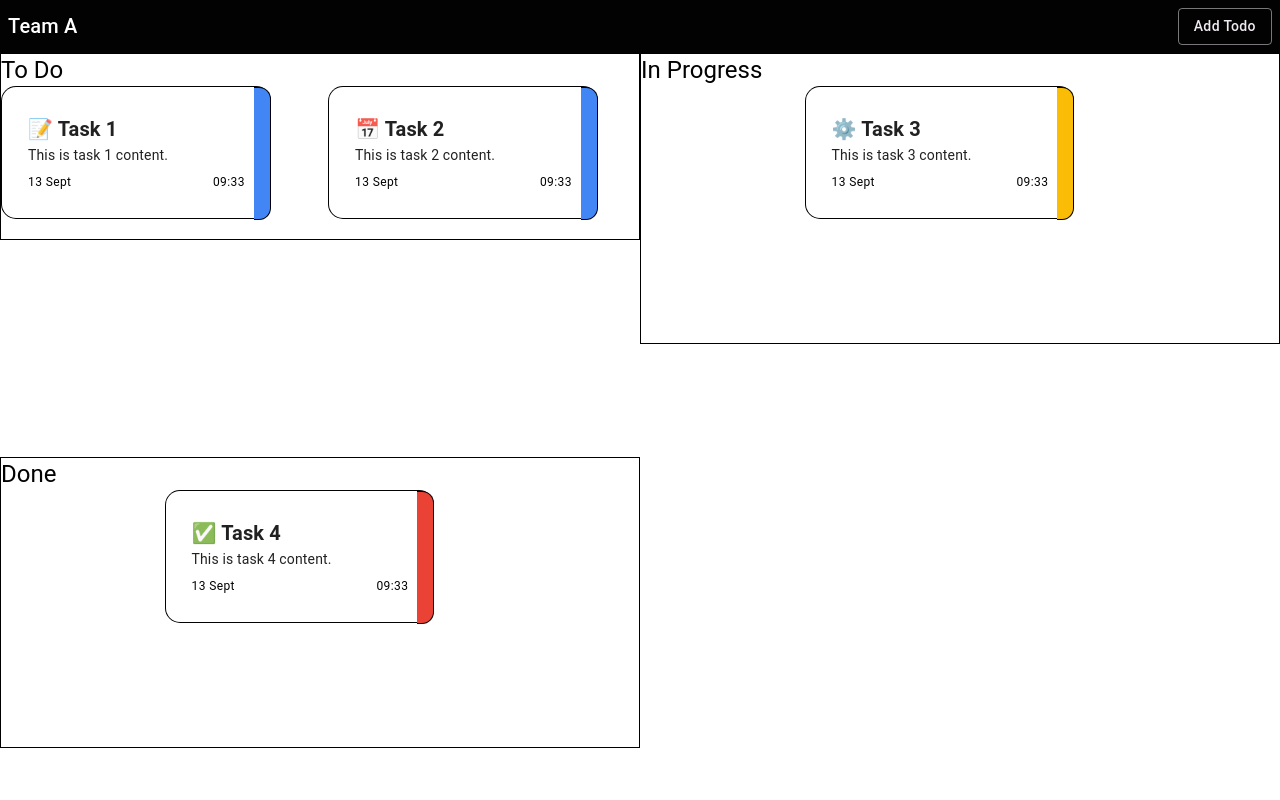
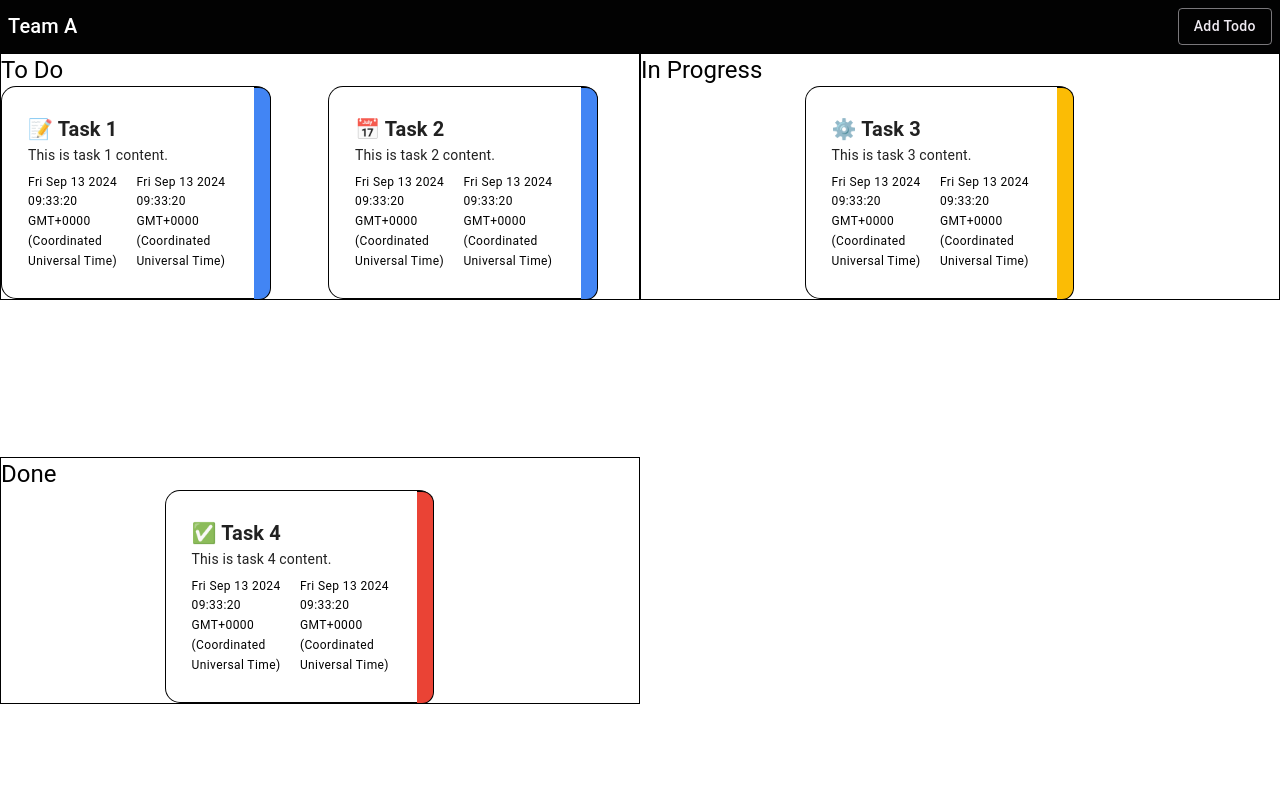
Before and after one commit to ajaykiran-reddy-by/sticky-notes, a React (Vite) app: page / in a window 1280 px wide. Shown: the top 800 px of the page. Built offline with nearby package versions, Linux system fonts and the light colour scheme.

Commit message:
drag and drop fun fic

```diff
--- a/src/App.tsx
+++ b/src/App.tsx
@@ -1,14 +1,9 @@
-import React, { useState } from 'react';
-import {
-  AppBar,
-  Button,
-  Grid2,
-  Typography,
-} from "@mui/material";
+import React, { useState } from "react";
+import { AppBar, Button, Grid2, Typography } from "@mui/material";
 import TodoCard from "./components/TodoCard";
 
-import { WidthFull } from '@mui/icons-material';
-import WorkspaceArea from './components/WorkspaceArea';
+import { WidthFull } from "@mui/icons-material";
+import WorkspaceArea from "./components/WorkspaceArea";
 
 function App() {
   const [openDialog, setOpenDialog] = useState(false);
@@ -38,16 +33,19 @@ function App() {
             </Typography>
           </Grid2>
           <Grid2 size={8} style={{ textAlign: "end" }}>
-            <Button variant="outlined" color="secondary" onClick={handleOpenDialog}>
+            <Button
+              variant="outlined"
+              color="secondary"
+              onClick={handleOpenDialog}
+            >
               Add Todo
             </Button>
           </Grid2>
         </Grid2>
       </AppBar>
-      <Grid2 container width={'100%'} bgcolor={'#FFFFFF'} height={'100vh'}>
-          <WorkspaceArea/>
+      <Grid2 container width={"100%"} bgcolor={"#FFFFFF"} height={"100vh"}>
+        <WorkspaceArea />
       </Grid2>
-      <div style={{width: '200px', height: '200px', backgroundColor: 'red'}}></div>
       <TodoCard open={openDialog} onClose={handleCloseDialog} />
     </React.Fragment>
   );
--- a/src/components/ColumnComponent.tsx
+++ b/src/components/ColumnComponent.tsx
@@ -1,9 +1,7 @@
-import { Grid2, Typography } from '@mui/material'
-import TaskCardComponent from './TaskCardComponent'
+import { Grid2, Typography } from "@mui/material";
+import TaskCardComponent from "./TaskCardComponent";
 
-
-const ColumnComponent = (
-    {
+const ColumnComponent = ({
   colId,
   colName,
   cards,
@@ -12,7 +10,7 @@ const ColumnComponent = (
   handleDragStart,
   handleDragEnd,
 }: {
-        colId: number,
+  colId: number;
   colName: string;
   cards: {
     id: number;
@@ -27,29 +25,35 @@ const ColumnComponent = (
   handleDrop: Function;
   handleDragStart: Function;
   handleDragEnd: Function;
-      }
-) => {
-
-
+}) => {
   return (
     <Grid2 size={6}>
-        <Grid2 container direction={'column'} width={'100%'} border={'1px solid black'} onDragOver={() => handleDragOver} onDrop={(e: any) => handleDrop(e, colId)}>
+      <Grid2
+        container
+        direction={"column"}
+        width={"100%"}
+        border={"1px solid black"}
+        onDragOver={(e) => handleDragOver(e)}
+        onDrop={(e: any) => handleDrop(e, colId)}
+      >
         <Grid2>
-                <Typography variant="h5" align="left" color='primary'>
+          <Typography variant="h5" align="left" color="primary">
             {colName}
           </Typography>
         </Grid2>
-            <Grid2 container justifyContent={'center'} spacing={2}>
+        <Grid2 container justifyContent={"center"} spacing={2}>
           {cards.map((card) => (
             <TaskCardComponent
               handleDragStart={handleDragStart}
               handleDragEnd={handleDragEnd}
-                    key={card.id} {...card} />
+              key={card.id}
+              {...card}
+            />
           ))}
         </Grid2>
       </Grid2>
     </Grid2>
-  )
-}
+  );
+};
 
-export default ColumnComponent
+export default ColumnComponent;
--- a/src/components/TaskCardComponent.tsx
+++ b/src/components/TaskCardComponent.tsx
@@ -1,5 +1,5 @@
-import { Card, CardContent, Grid2, Typography } from '@mui/material';
-import { useState } from 'react';
+import { Card, CardContent, Grid2, Typography } from "@mui/material";
+import { useState } from "react";
 
 const TaskCardComponent = ({
   id,
@@ -20,69 +20,66 @@ const TaskCardComponent = ({
   handleDragStart: Function;
   handleDragEnd: Function;
 }) => {
-
-
   const [isDragging, setIsDragging] = useState(false);
+  console.log(dateTime, "[date time]");
 
   return (
-        <Grid2
-        size={{ xs: 12, md: 6 }}>
+    <Grid2 size={{ xs: 12, md: 6 }}>
       <Card
         draggable
-        onDragStart={(e:any) => handleDragStart(e, id)}
-        onDragEnd={() => handleDragEnd}
+        onDragStart={(e: any) => handleDragStart(e, id)}
+        onDragEnd={() => handleDragEnd()}
         sx={{
-            display: 'flex',
-            justifyContent: 'space-between',
-            alignItems: 'center',
-            borderRadius: '15px',
-            boxShadow: isDragging ? '6px 6px' : 'none',
-            border: '1px solid #020202',
-            borderRight: 'none',
-            padding: '10px',
-            position: 'relative',
-            overflow: 'visible',
-            backgroundColor: '#fff',
-            maxWidth: '80%'
+          display: "flex",
+          justifyContent: "space-between",
+          alignItems: "center",
+          borderRadius: "15px",
+          boxShadow: isDragging ? "6px 6px" : "none",
+          border: "1px solid #020202",
+          borderRight: "none",
+          padding: "10px",
+          position: "relative",
+          overflow: "visible",
+          backgroundColor: "#fff",
+          maxWidth: "80%",
         }}
       >
-
-            <CardContent sx={{ flexGrow: 1, padding: '16px' }}>
-            <Typography variant="h6" sx={{ fontWeight: 'bold' }}>
+        <CardContent sx={{ flexGrow: 1, padding: "16px" }}>
+          <Typography variant="h6" sx={{ fontWeight: "bold" }}>
             {icon} {title}
           </Typography>
-            <Typography variant="body2" sx={{ marginBottom: '8px' }}>
+          <Typography variant="body2" sx={{ marginBottom: "8px" }}>
             {content}
           </Typography>
-            <div style={{width:'100%', display: 'flex', justifyContent: 'space-between'}}>
-                <Typography variant="caption" color='primary'>
-                    {dateTime.toLocaleDateString('en-GB', {
-                    day: 'numeric',
-                    month: 'short',
-                    })}
+          <div
+            style={{
+              width: "100%",
+              display: "flex",
+              justifyContent: "space-between",
+            }}
+          >
+            <Typography variant="caption" color="primary">
+              {dateTime.toString()}
             </Typography>
-                <Typography variant="caption" color='primary'>
-                    {dateTime.toLocaleTimeString('en-GB', {
-                    hour: '2-digit',
-                    minute: '2-digit',
-                    })}
+            <Typography variant="caption" color="primary">
+              {dateTime.toString()}
             </Typography>
           </div>
         </CardContent>
 
         <div
           style={{
-                position: 'absolute',
+            position: "absolute",
             top: 0,
             right: 0,
-                width: '16px',
-                height: '100%',
+            width: "16px",
+            height: "100%",
             backgroundColor: color,
-                borderTopRightRadius: '12px',
-                borderBottomRightRadius: '12px',
-                borderRight: '1px solid black',
-                borderTop: '0.25px solid black',
-                borderBottom: '0.5px solid black',
+            borderTopRightRadius: "12px",
+            borderBottomRightRadius: "12px",
+            borderRight: "1px solid black",
+            borderTop: "0.25px solid black",
+            borderBottom: "0.5px solid black",
           }}
         />
       </Card>
--- a/src/components/WorkspaceArea.tsx
+++ b/src/components/WorkspaceArea.tsx
@@ -25,76 +25,80 @@ interface Card {
 
 const initialColumnsData = [
   {
-      colName: 'To Do',
+    colName: "To Do",
     colId: 1,
     cards: [
       {
         id: 1,
-          title: 'Task 1',
-          content: 'This is task 1 content.',
-          icon: '📝',
+        title: "Task 1",
+        content: "This is task 1 content.",
+        icon: "📝",
         dateTime: new Date(),
-          color: '#4285f4',
+        color: "#4285f4",
         section: 1,
       },
       {
         id: 2,
-          title: 'Task 2',
-          content: 'This is task 2 content.',
-          icon: '📅',
+        title: "Task 2",
+        content: "This is task 2 content.",
+        icon: "📅",
         dateTime: new Date(),
-          color: '#4285f4',
+        color: "#4285f4",
         section: 1,
       },
     ],
   },
   {
-      colName: 'In Progress',
+    colName: "In Progress",
     colId: 2,
     cards: [
       {
         id: 3,
-          title: 'Task 3',
-          content: 'This is task 3 content.',
-          icon: '⚙️',
+        title: "Task 3",
+        content: "This is task 3 content.",
+        icon: "⚙️",
         dateTime: new Date(),
-          color: '#fbbc05',
+        color: "#fbbc05",
         section: 2,
       },
     ],
   },
   {
-      colName: 'Done',
+    colName: "Done",
     colId: 3,
     cards: [
       {
         id: 4,
-          title: 'Task 4',
-          content: 'This is task 4 content.',
-          icon: '✅',
+        title: "Task 4",
+        content: "This is task 4 content.",
+        icon: "✅",
         dateTime: new Date(),
-          color: '#ea4335',
+        color: "#ea4335",
         section: 3,
       },
     ],
   },
 ];
 
+const WorkspaceArea = () => {
+  let data: any = localStorage.getItem("columnsData") || "{}";
+  data = JSON.parse(data) || null;
 
-const WorkspaceArea = () => {
-        const [columns, setColumns] = useState<Column[]>([]);
+  const [columns, setColumns] = useState<Column[]>(
+    data.length ? data : initialColumnsData
+  );
+
+  // useEffect(() => {
+  //   let data: any = localStorage.getItem("columnsData") || "{}";
+  //   data = JSON.parse(data) || null;
+  //   // console.log(data, "[]data");
+  //   setColumns(data.length ? data : initialColumnsData);
+  // }, []);
+
+  // console.log(columns);
 
   useEffect(() => {
-            let data: any = localStorage.getItem("columnsData") || "{}";
-            data = JSON.parse(data) || null;
-            console.log(data, "[]data");
-            setColumns(data.length ? data : initialColumnsData);
-          }, []);
-
-        console.log(columns)
-
-        useEffect(() => {
-          localStorage.setItem('columnsData', JSON.stringify(columns));
+    localStorage.setItem("columnsData", JSON.stringify(columns));
   }, [columns]);
 
   // const handleDragOver = (event: React.DragEvent) => {
@@ -103,7 +107,6 @@ const WorkspaceArea = () => {
 
   //   const handleDrop = (event: React.DragEvent, targetColumnId: number) => {
   //     event.preventDefault();
-
 
   //     const { id, originColumnId } = JSON.parse(event.dataTransfer.getData('text/plain'));
 
@@ -115,7 +118,6 @@ const WorkspaceArea = () => {
 
   //       if (taskIndex !== -1) {
   //         const task = originColumn.cards[taskIndex];
-
 
   //         const newColumns = columns.map(column => {
   //           if (column.colId === originColumnId) {
@@ -146,6 +148,7 @@ const WorkspaceArea = () => {
   };
 
   const handleDragEnd = () => {
+    console.log("inside handle drop");
     setDraggedCardId(null);
   };
 
@@ -154,14 +157,21 @@ const WorkspaceArea = () => {
     e.dataTransfer.dropEffect = "move";
   };
 
-          const handleDrop = (e: any, targetColId : number) => {
+  const handleDrop = (e: any, targetColId: number) => {
+    console.log("inside handle drop");
     e.preventDefault();
     e.dataTransfer.dropEffect = "move";
     if (draggedCardId) {
       const sourceColIndex = columns.findIndex((col) =>
         col.cards.some((card) => card.id === draggedCardId)
       );
-              const targetColIndex = columns.findIndex((col) => col.colId === targetColId);
+      const targetColIndex = columns.findIndex(
+        (col) => col.colId === targetColId
+      );
+
+      if (sourceColIndex === targetColIndex) {
+        // swap sourceColIndex value with targetColIndex value
+      }
 
       if (sourceColIndex !== -1 && targetColIndex !== -1) {
         const cardToMove = columns[sourceColIndex].cards.find(
@@ -185,16 +195,17 @@ const WorkspaceArea = () => {
         updatedColumns[targetColIndex] = updatedTargetCol;
 
         setColumns(updatedColumns);
-                localStorage.setItem("columnsData", JSON.stringify(updatedColumns));
+        // localStorage.setItem("columnsData", JSON.stringify(updatedColumns));
       }
     }
 
     setDraggedCardId(null);
   };
 
+  console.log(columns, "columns");
 
-
-    return (<Grid2 container rowSpacing={1} width={'100vw'}>
+  return (
+    <Grid2 container rowSpacing={1} width={"100vw"}>
       {columns.map((column) => (
         <ColumnComponent
           key={column.colId}
@@ -207,7 +218,8 @@ const WorkspaceArea = () => {
           handleDragEnd={handleDragEnd}
         />
       ))}
-      </Grid2>);
+    </Grid2>
+  );
 };
 
 export default WorkspaceArea;
```
Lines whose indentation alone changed are shown as unchanged.
